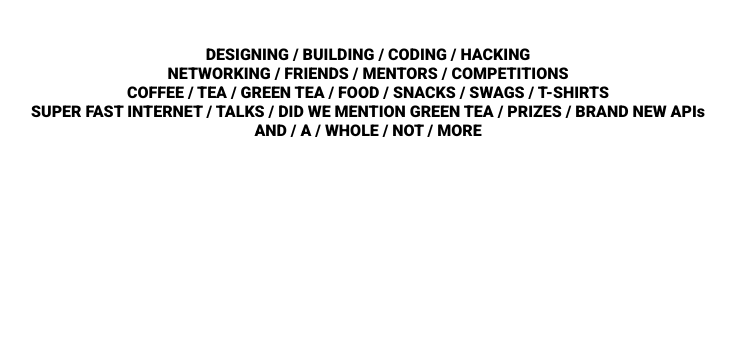
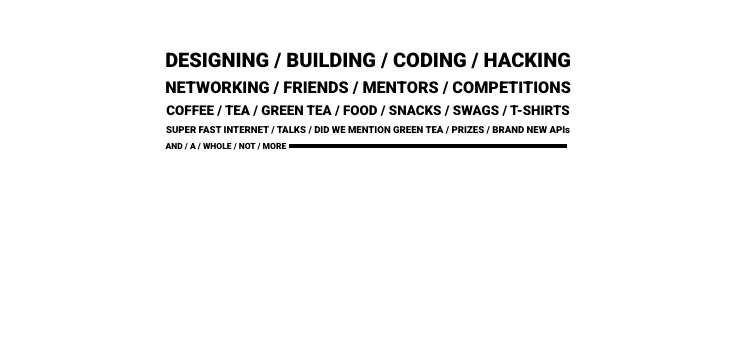
Before and after one commit to DipanshKhandelwal/simple-hackathon-css, a plain HTML site: page index.html in a window 1280 px wide. Shown: the part 455-800 px from the top of the page, without its empty margins (272-1008 px from the left). Drawn offline with Linux system fonts and the light colour scheme.

Commit message:
Added bottom container styling

```diff
--- a/index.css
+++ b/index.css
@@ -52,3 +52,56 @@ body {
   position: relative;
   top: -11px;
 }
+
+.one {
+  display: flex;
+  flex-direction: row;
+  justify-content: center;
+  font-size: 20px;
+  text-align: center;
+}
+
+.two {
+  font-size: 16.2px;
+  text-align: center;
+  display: flex;
+  flex-direction: row;
+  justify-content: center;
+}
+
+.three {
+  font-size: 13.4px;
+  text-align: center;
+  display: flex;
+  flex-direction: row;
+  justify-content: center;
+
+}
+
+.four {
+  font-size: 9.6px;
+  text-align: center;
+  display: flex;
+  flex-direction: row;
+  justify-content: center;
+}
+
+.five {
+  font-size: 8.5px;
+  display: flex;
+  flex:1;
+  flex-direction: row;
+  justify-content: flex-start;
+  width: 405px;
+}
+
+.padding {
+  padding: 3px;
+}
+
+.bar {
+  display: flex;
+  flex: 1;
+  background-color: black;
+  margin: 3px;
+}
```
